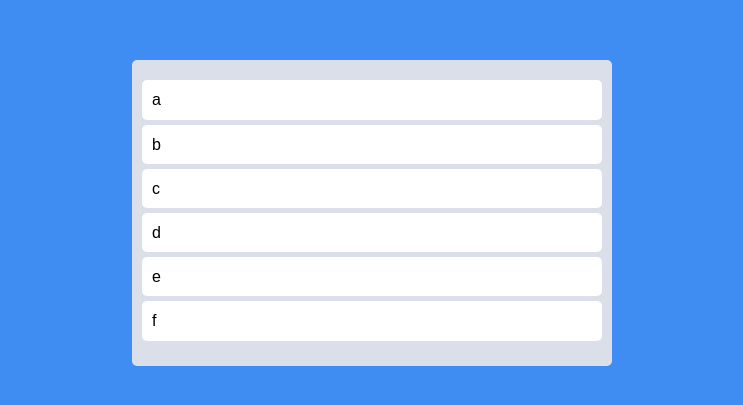
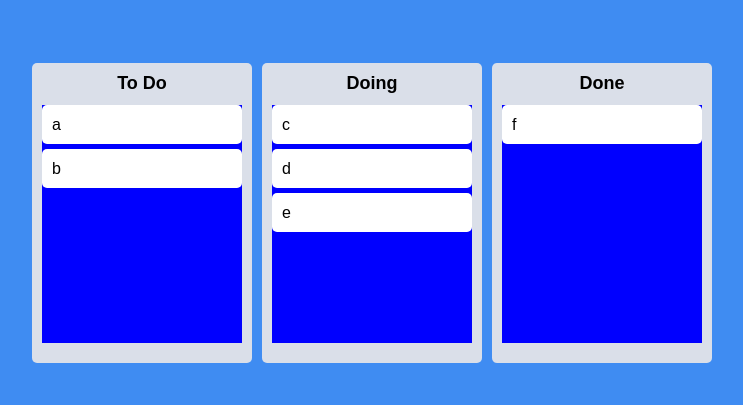
Before and after one commit to chaemin2/typescript_todo, a React (Create React App) app: page / in a window 1280 px wide. Shown: the part 187-592 px from the top of the page, without its empty margins (268-1011 px from the left). Built offline with nearby package versions, Linux system fonts and the light colour scheme.

Commit message:
배경색 변경

```diff
--- a/src/App.tsx
+++ b/src/App.tsx
@@ -1,9 +1,13 @@
-import { DragDropContext, Droppable, Draggable } from 'react-beautiful-dnd';
+import { DragDropContext, Droppable, Draggable, DropResult } from 'react-beautiful-dnd';
+import { useRecoilState } from 'recoil';
 import styled from 'styled-components';
+import { toDoState } from './atoms';
+import Board from './Components/Board';
+import DragabbledCard from './Components/DragabbleCard';
 
 const Wrapper = styled.div`
 	display: flex;
-	max-width: 480px;
+	max-width: 680px;
 	width: 100%;
 	margin: 0 auto;
 	justify-content: center;
@@ -14,52 +18,51 @@
 const Boards = styled.div`
 	display: grid;
 	width: 100%;
-	grid-template-columns: repeat(1, 1fr);
+	gap: 10px;
+	grid-template-columns: repeat(3, 1fr);
 `;
 
-const Board = styled.div`
-	padding: 20px 10px;
-	padding-top: 20px;
-	background-color: ${props => props.theme.boardColor};
-	border-radius: 5px;
-	min-height: 200px;
-`;
+function App() {
+	const [toDos, setToDos] = useRecoilState(toDoState);
 
-const Card = styled.div`
-	background-color: ${props => props.theme.cardColor};
-	margin-bottom: 5px;
-	border-radius: 5px;
-	padding: 10px 10px;
-`;
+	const onDragEnd = (info: DropResult) => {
+		const { draggableId, destination, source } = info;
+		if (!destination) return;
+		if (destination?.droppableId === source.droppableId) {
+			// same board movement
+			setToDos(allBoards => {
+				const boardCopy = [...allBoards[source.droppableId]];
+				boardCopy.splice(source.index, 1);
+				boardCopy.splice(destination?.index, 0, draggableId);
+				return {
+					...allBoards,
+					[source.droppableId]: boardCopy
+				};
+			});
+		}
 
-const toDos = ['a', 'b', 'c', 'd', 'e', 'f'];
-
-function App() {
-	const onDragEnd = () => {};
+		if (destination?.droppableId !== source.droppableId) {
+			// same board movement
+			setToDos(allBoard => {
+				const sourceBoard = [...allBoard[source.droppableId]];
+				const destinationBoard = [...allBoard[destination.droppableId]];
+				sourceBoard.splice(source.index, 1);
+				destinationBoard.splice(destination?.index, 0, draggableId);
+				return {
+					...allBoard,
+					[source.droppableId]: sourceBoard,
+					[destination.droppableId]: destinationBoard
+				};
+			});
+		}
+	};
 	return (
 		<DragDropContext onDragEnd={onDragEnd}>
 			<Wrapper>
 				<Boards>
-					<Droppable droppableId="one">
-						{magic => (
-							<Board ref={magic.innerRef} {...magic.droppableProps}>
-								{toDos.map((toDo, index) => (
-									<Draggable draggableId={toDo} index={index}>
-										{magic => (
-											<Card
-												ref={magic.innerRef}
-												{...magic.dragHandleProps}
-												{...magic.draggableProps}
-											>
-												{toDo}
-											</Card>
-										)}
-									</Draggable>
-								))}
-								{magic.placeholder}
-							</Board>
-						)}
-					</Droppable>
+					{Object.keys(toDos).map(boardId => (
+						<Board boardId={boardId} key={boardId} toDos={toDos[boardId]} />
+					))}
 				</Boards>
 			</Wrapper>
 		</DragDropContext>
--- /dev/null
+++ b/src/Components/Board.tsx
@@ -0,0 +1,60 @@
+import { Droppable } from 'react-beautiful-dnd';
+import styled from 'styled-components';
+import DragabbledCard from './DragabbleCard';
+
+const Wreapper = styled.div`
+	padding: 20px 10px;
+	padding-top: 10px;
+	background-color: ${props => props.theme.boardColor};
+	border-radius: 5px;
+	min-height: 300px;
+	display: flex;
+	flex-direction: column;
+`;
+
+const Title = styled.h2`
+	text-align: center;
+	font-weight: 600;
+	margin-bottom: 10px;
+	font-size: 18px;
+`;
+
+const Area = styled.div<IAreaProps>`
+	background-color: ${props => (props.isDraggingOver ? 'pink' : props.isDragginFromThis ? 'red' : 'blue')};
+	flex-grow: 1;
+	transition: background-color 0.3s ease-in-out;
+`;
+
+interface IBoardProps {
+	toDos: string[];
+	boardId: string;
+}
+
+interface IAreaProps {
+	isDraggingOver: boolean;
+	isDragginFromThis: boolean;
+}
+
+function Board({ toDos, boardId }: IBoardProps) {
+	return (
+		<Wreapper>
+			<Title>{boardId}</Title>
+			<Droppable droppableId={boardId}>
+				{(magic, info) => (
+					<Area
+						isDraggingOver={info.isDraggingOver}
+						isDragginFromThis={Boolean(info.draggingFromThisWith)}
+						ref={magic.innerRef}
+						{...magic.droppableProps}
+					>
+						{toDos.map((toDo, index) => (
+							<DragabbledCard key={toDo} toDo={toDo} index={index} />
+						))}
+						{magic.placeholder}
+					</Area>
+				)}
+			</Droppable>
+		</Wreapper>
+	);
+}
+export default Board;
--- /dev/null
+++ b/src/Components/DragabbleCard.tsx
@@ -0,0 +1,35 @@
+import React from 'react';
+import { Draggable } from 'react-beautiful-dnd';
+import styled from 'styled-components';
+
+const Card = styled.div<{ isDragging: boolean }>`
+	border-radius: 5px;
+	margin-bottom: 5px;
+	padding: 10px 10px;
+	background-color: ${props => (props.isDragging ? 'tomato' : props.theme.cardColor)};
+	box-shadow: ${props => (props.isDragging ? 'px 2px 5px rgba(0,0,0,0.1)' : 'none')};
+`;
+
+interface iDraggabbleCardProps {
+	toDo: string;
+	index: number;
+}
+
+function DragabbledCard({ toDo, index }: iDraggabbleCardProps) {
+	return (
+		<Draggable key={toDo} draggableId={toDo} index={index}>
+			{(magic, snapshot) => (
+				<Card
+					isDragging={snapshot.isDragging}
+					ref={magic.innerRef}
+					{...magic.dragHandleProps}
+					{...magic.draggableProps}
+				>
+					{toDo}
+				</Card>
+			)}
+		</Draggable>
+	);
+}
+
+export default React.memo(DragabbledCard);
--- a/src/atoms.tsx
+++ b/src/atoms.tsx
@@ -1,18 +1,14 @@
-import { atom, selector } from 'recoil';
+import { atom } from 'recoil';
 
-export const minuteState = atom({
-	key: 'minutes',
-	default: 0
-});
+interface IToDoState {
+	[key: string]: string[];
+}
 
-export const hourSelector = selector<number>({
-	key: 'hours',
-	get: ({ get }) => {
-		const minutes = get(minuteState);
-		return minutes / 60;
-	},
-	set: ({ set }, newValue) => {
-		const minutes = Number(newValue) * 60;
-		set(minuteState, minutes);
+export const toDoState = atom<IToDoState>({
+	key: 'toDo',
+	default: {
+		'To Do': ['a', 'b'],
+		Doing: ['c', 'd', 'e'],
+		Done: ['f']
 	}
 });
```
